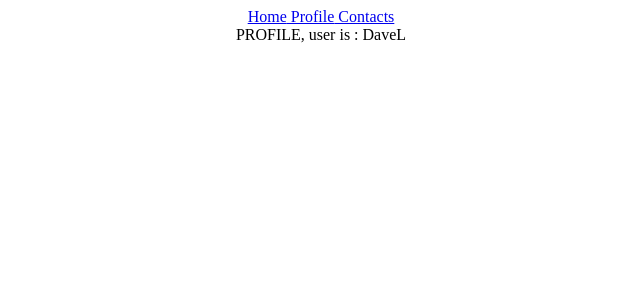
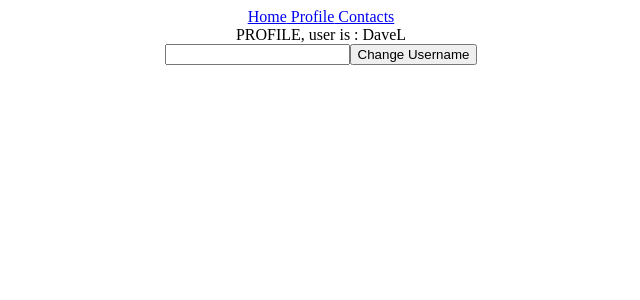
Before and after one commit to Lara5595/ReactPractice-yt, a React (Create React App) app: page /profile in a window 1280 px wide. Shown: the top 300 px of the page, without its empty margins (319-959 px from the left). Built offline with nearby package versions, Linux system fonts and the light colour scheme.

Commit message:
starting fetching data in react

```diff
--- a/src/components/ChangeProfile.js
+++ b/src/components/ChangeProfile.js
@@ -1,6 +1,12 @@
 import { useState } from "react";
+// by passing useContext we can use it in home and do the same thing were we dont have to pass the props.username
+import { useContext } from "react";
+import { AppContext } from "../App";
 
 export const ChangeProfile = (props) => {
+    const {setUsername} = useContext(AppContext)
+
+
     const [newUsername, setNewUsername] = useState("")
     return (
         <div>
@@ -8,7 +14,7 @@ export const ChangeProfile = (props) => {
                 setNewUsername(event.target.value);
             }} />
             <button onClick={() => {
-                props.setUsername(newUsername)
+                setUsername(newUsername)
             }}> Change Username</button>
         </div>
     )
--- a/src/pages/Profile.js
+++ b/src/pages/Profile.js
@@ -8,9 +8,8 @@ export const Profile = () => {
         const {username} = useContext(AppContext)
     return (
         <div>
-            {" "}
             PROFILE, user is : {username}
-            {/* <ChangeProfile setUsername={props.setUsername} /> */}
+            <ChangeProfile />
         </div>
     )
 };
```
